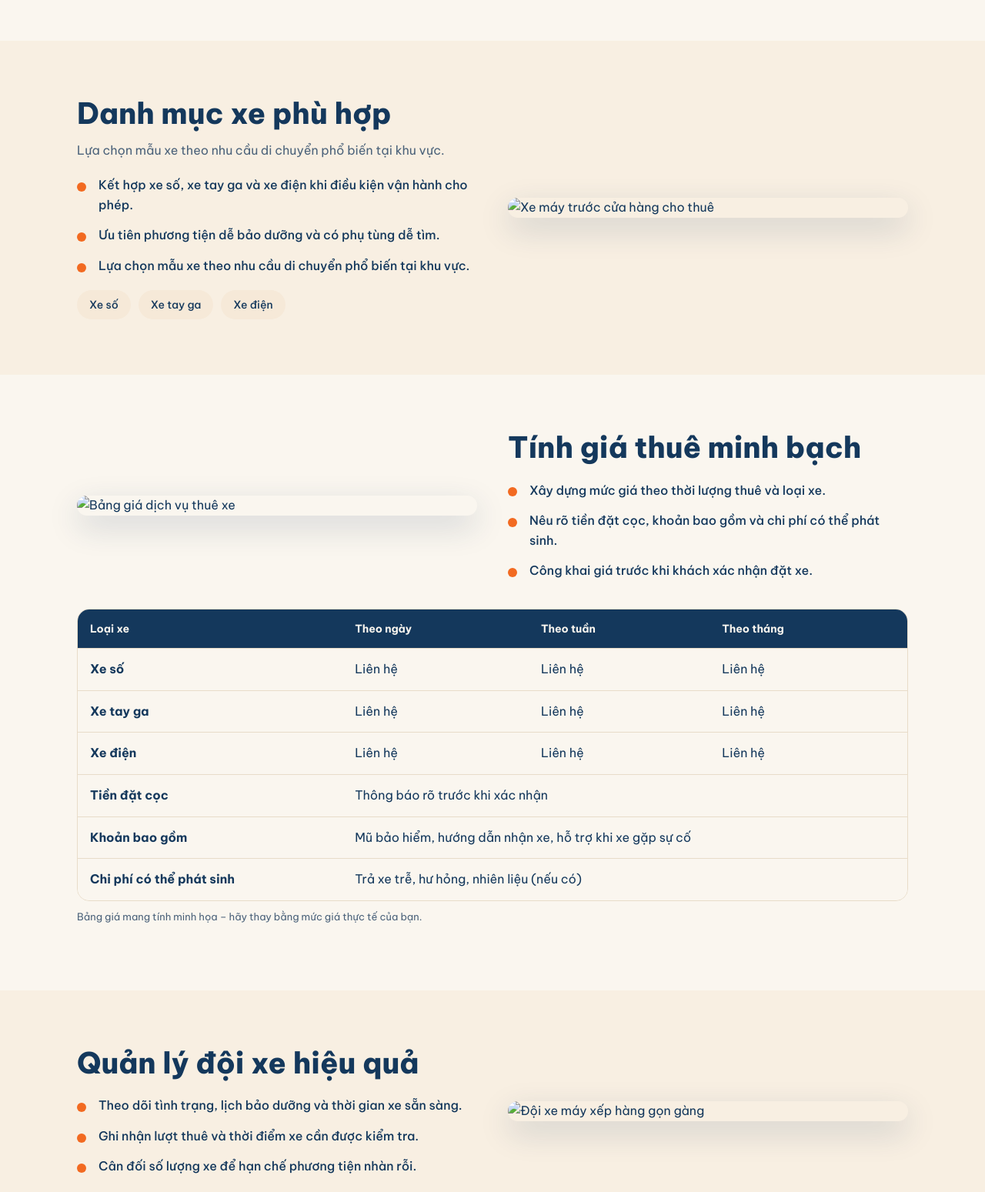
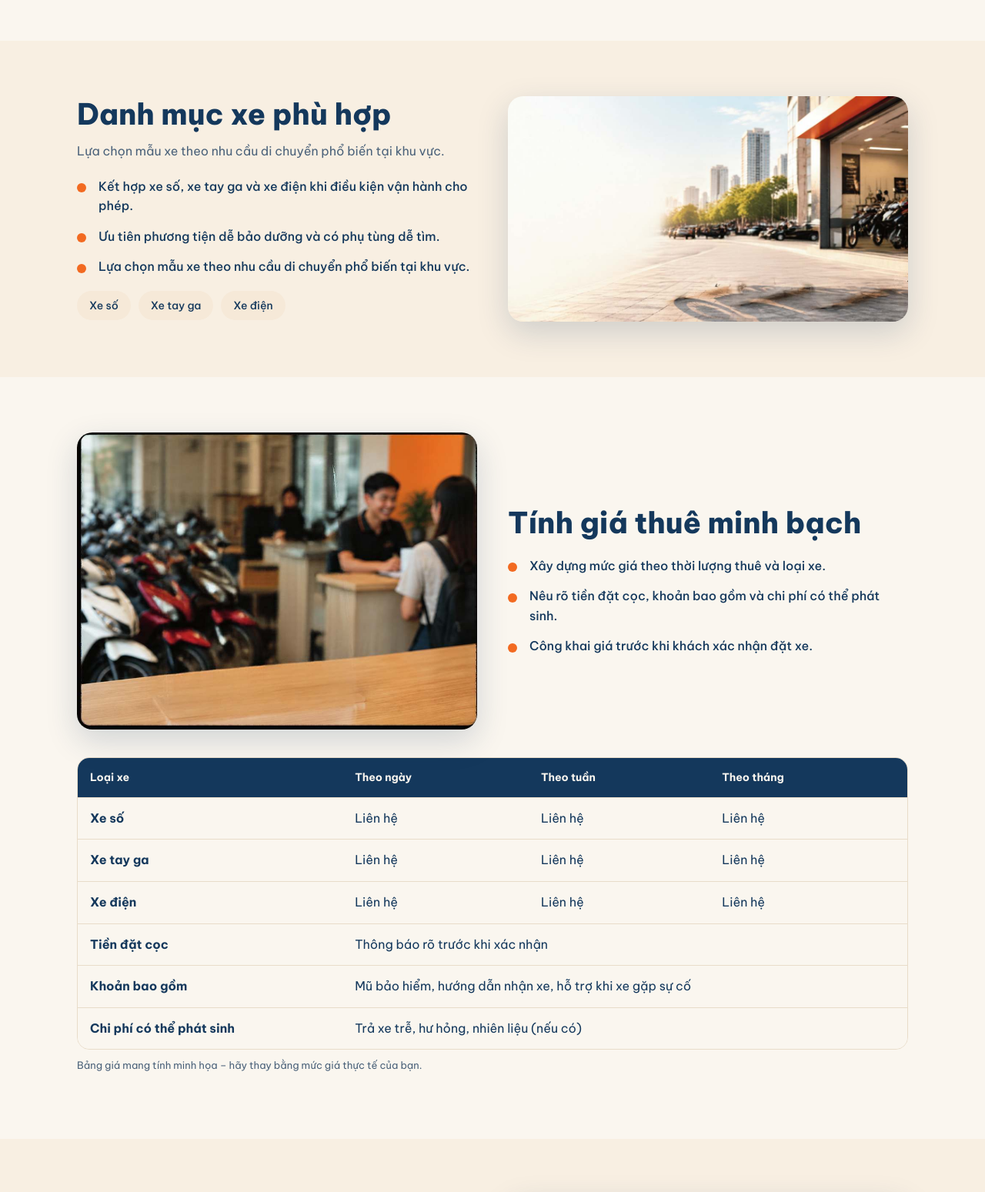
Before and after one commit to nghiemhv123/dotongoc, a plain HTML site: page index.html in a window 1280 px wide. Shown: the part 1020-2569 px from the top of the page at 77% size. Drawn offline with Linux system fonts and the light colour scheme; files whose address does not match are found by name.

Commit message:
Update index.html

```diff
--- a/index.html
+++ b/index.html
@@ -34,11 +34,11 @@
 <p class="sub" style="margin-bottom:0">Lựa chọn mẫu xe theo nhu cầu di chuyển phổ biến tại khu vực.</p>
 <ul class="dots"><li>Kết hợp xe số, xe tay ga và xe điện khi điều kiện vận hành cho phép.</li><li>Ưu tiên phương tiện dễ bảo dưỡng và có phụ tùng dễ tìm.</li><li>Lựa chọn mẫu xe theo nhu cầu di chuyển phổ biến tại khu vực.</li></ul>
 <div class="pills"><span>Xe số</span><span>Xe tay ga</span><span>Xe điện</span></div></div>
-<div class="pic"><img src="images/catalog.jpg" alt="Xe máy trước cửa hàng cho thuê" loading="lazy"></div>
+<div class="pic"><img src="catalog.jpg" alt="Xe máy trước cửa hàng cho thuê" loading="lazy"></div>
 </div></section>
 
 <section id="gia"><div class="wrap split">
-<div class="pic"><img src="images/price.jpg" alt="Bảng giá dịch vụ thuê xe" loading="lazy"></div>
+<div class="pic"><img src="price.jpg" alt="Bảng giá dịch vụ thuê xe" loading="lazy"></div>
 <div><h2>Tính giá thuê minh bạch</h2>
 <ul class="dots"><li>Xây dựng mức giá theo thời lượng thuê và loại xe.</li><li>Nêu rõ tiền đặt cọc, khoản bao gồm và chi phí có thể phát sinh.</li><li>Công khai giá trước khi khách xác nhận đặt xe.</li></ul></div>
 </div>
@@ -59,7 +59,7 @@
 <section class="alt"><div class="wrap split rev">
 <div><h2>Quản lý đội xe hiệu quả</h2>
 <ul class="dots"><li>Theo dõi tình trạng, lịch bảo dưỡng và thời gian xe sẵn sàng.</li><li>Ghi nhận lượt thuê và thời điểm xe cần được kiểm tra.</li><li>Cân đối số lượng xe để hạn chế phương tiện nhàn rỗi.</li></ul></div>
-<div class="pic"><img src="images/fleet.jpg" alt="Đội xe máy xếp hàng gọn gàng" loading="lazy"></div>
+<div class="pic"><img src="fleet.jpg" alt="Đội xe máy xếp hàng gọn gàng" loading="lazy"></div>
 </div></section>
 
 <section><div class="wrap">
@@ -74,7 +74,7 @@
 </div></div></section>
 
 <section class="alt"><div class="wrap split">
-<div class="pic"><img src="images/area.jpg" alt="Con đường ven biển cho khách du lịch" loading="lazy"></div>
+<div class="pic"><img src="area.jpg" alt="Con đường ven biển cho khách du lịch" loading="lazy"></div>
 <div><h2>Dành cho ai?</h2>
 <ul class="dots"><li>Khách du lịch cần phương tiện để tự khám phá.</li><li>Người đi công tác cần xe cho lịch trình ngắn hạn.</li><li>Cư dân địa phương cần giải pháp di chuyển linh hoạt.</li></ul></div>
 </div></section>
```
